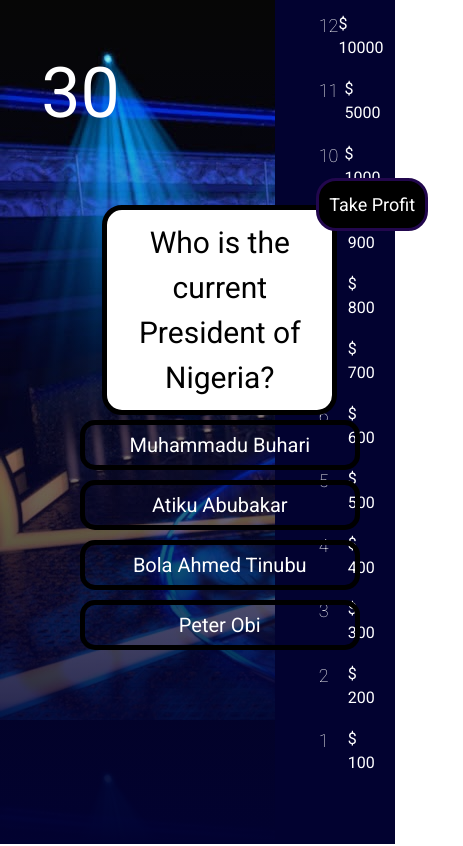
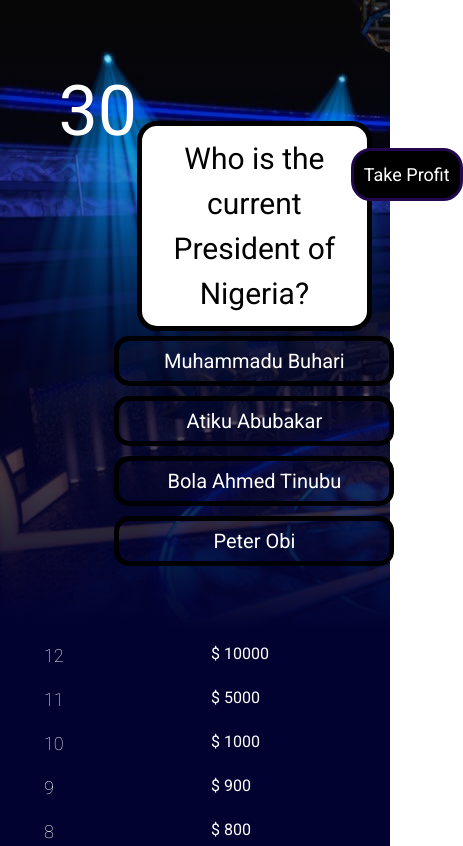
Before and after one commit to XDENTERTAINMENT/my-react-quiz-application, a React (Vite) app: page / in a window 390 px wide. Shown: the top 846 px of the page, 463 px wide, since content can reach past the window. Built offline with nearby package versions, Linux system fonts and the light colour scheme.

Commit message:
my-react-quiz-application

```diff
--- a/src/App.css
+++ b/src/App.css
@@ -232,7 +232,7 @@ body{
 
 @media (max-width: 768px){
     .app{
-        flex-direction: flex;
+        flex-direction: column;
     }
 
     .Main{
```
